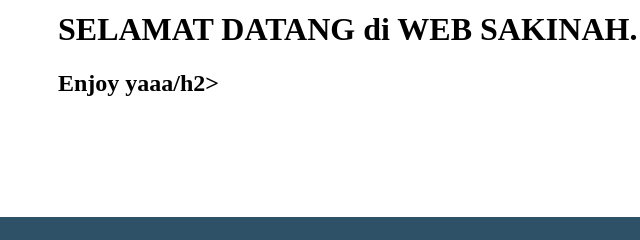
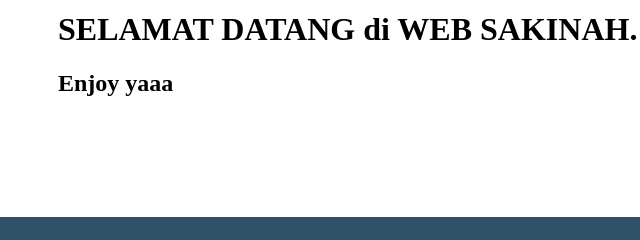
Before and after one commit to Sakinahmawa23/PK2, a plain HTML site: page index.html in a window 1280 px wide. Shown: the part 216-456 px from the top of the page, 30-670 px from the left. Drawn offline with Linux system fonts and the light colour scheme.

Commit message:
Update index.html

```diff
--- a/index.html
+++ b/index.html
@@ -19,7 +19,7 @@
 
     <div class="main">
         <h1>SELAMAT DATANG di WEB SAKINAH<span>.</span></h1>
-        <h2>Enjoy yaaa/h2>
+        <h2>Enjoy yaaa</h2>
       </div>
 
       <div class="contact-form">
```
